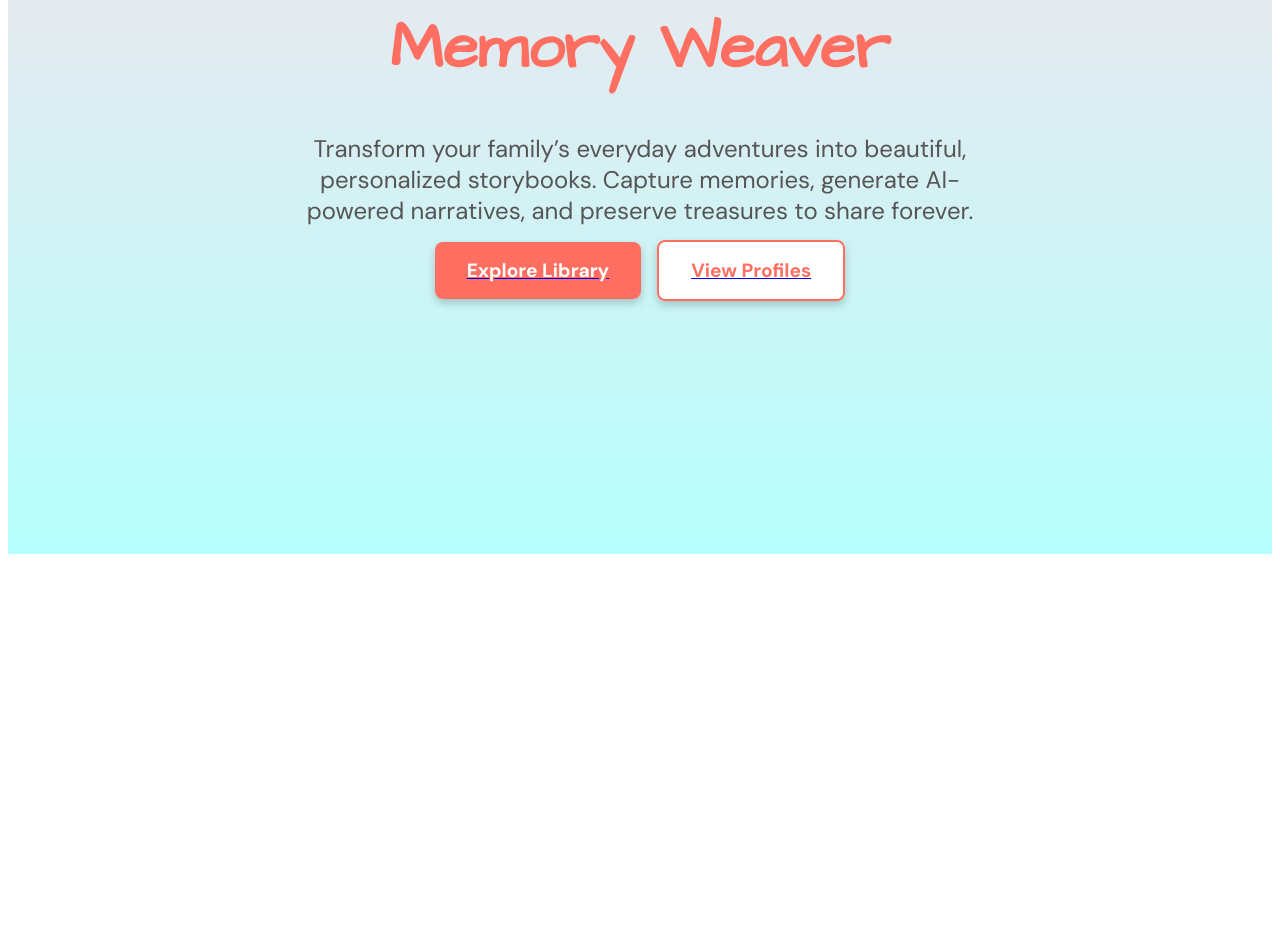
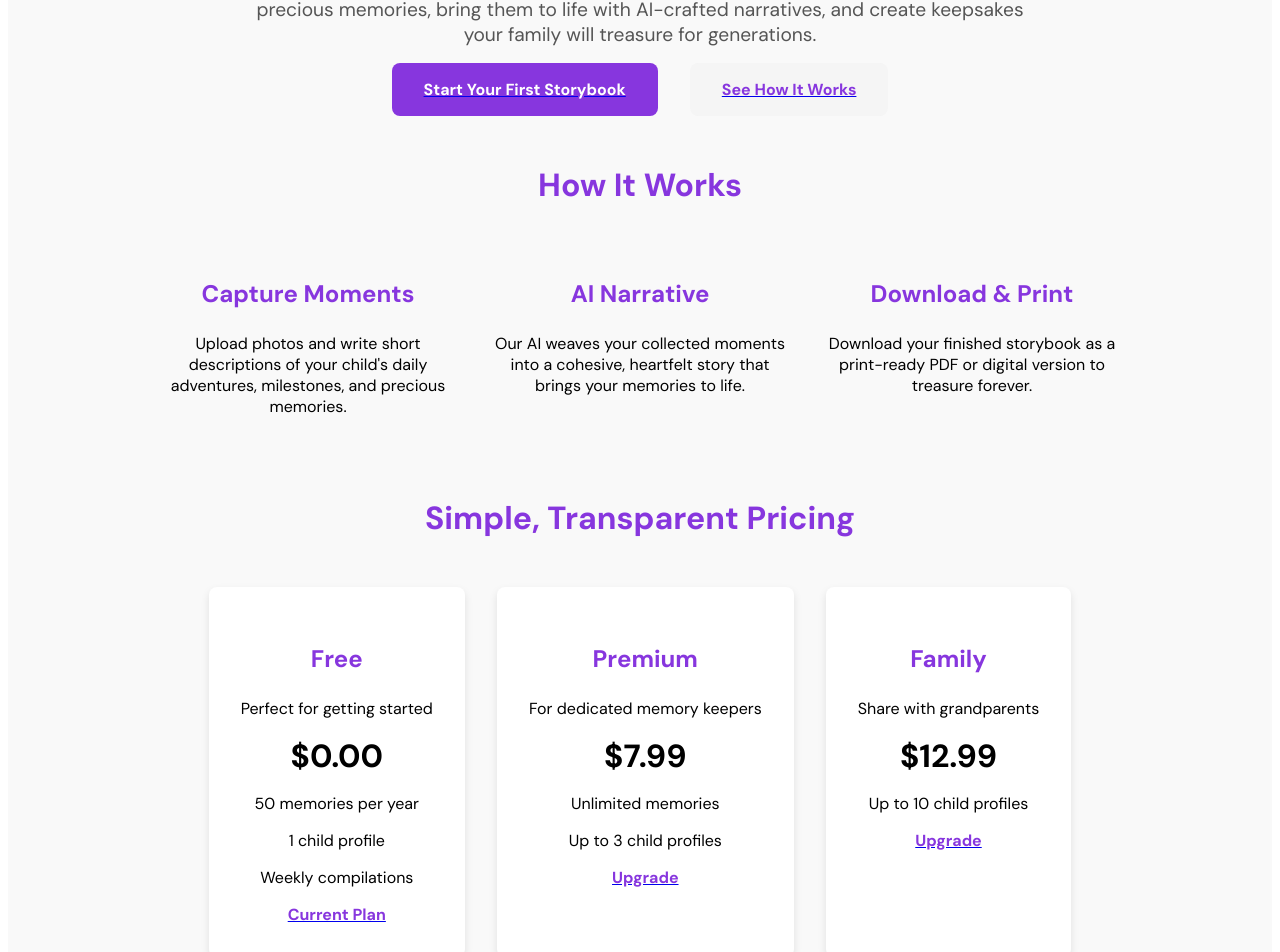
Before and after one commit to Gstewartuk/Treasured-Tales, a Next.js app: page / in a window 1280 px wide. Shown: the part 318-1270 px from the top of the page. Before the commit the page ends 880 px from the top, so only its background shows below. Built offline with nearby package versions, Linux system fonts and the light colour scheme.

Commit message:
Revise SEO title and update header content
Updated the title and meta description for SEO. Modified header and subheading content for clarity and branding.

```diff
--- a/pages/index.js
+++ b/pages/index.js
@@ -6,108 +6,159 @@ export default function AppHome() {
     <>
       {/* SEO and Google Fonts */}
       <Head>
-        <title>Memory Weaver - The Stories We Live, The Memories We Keep</title>
+        <title>Treasured Tales - The Stories We Live</title>
         <meta
           name="description"
-          content="Transform your child's everyday adventures into beautiful, personalized storybooks. Capture memories, generate AI-powered narratives, and download print-ready treasures."
+          content="Transform your child's real-life adventures into personalized storybooks. Preserve precious memories, bring them to life with AI-crafted narratives, and create keepsakes your family will treasure for generations."
         />
-        <link rel="icon" type="image/png" href="/favicon.png" />
         <link
-          href="https://fonts.googleapis.com/css2?family=DM+Sans:ital,wght@0,400;0,700;1,400;1,700&family=Architects+Daughter&display=swap"
+          href="https://fonts.googleapis.com/css2?family=Architects+Daughter&family=DM+Sans:wght@400;700&display=swap"
           rel="stylesheet"
         />
       </Head>
 
-      {/* Page Content */}
-      <div
-        style={{
-          minHeight: '100vh',
-          display: 'flex',
-          flexDirection: 'column',
-          justifyContent: 'center',
-          alignItems: 'center',
-          textAlign: 'center',
-          padding: '2rem',
-          background: 'linear-gradient(to bottom, #FFDEE9, #B5FFFC)',
-          fontFamily: "'DM Sans', sans-serif",
-        }}
-      >
-        {/* Page Header */}
-        <h1
-          style={{
-            fontSize: '4rem',
-            color: '#FF6F61',
-            marginBottom: '1rem',
-            fontFamily: "'Architects Daughter', cursive",
-          }}
-        >
-          Memory Weaver
-        </h1>
+      <div style={{ fontFamily: "'DM Sans', sans-serif", backgroundColor: '#f9f9f9' }}>
+        {/* Header Section */}
+        <header style={{ textAlign: 'center', padding: '3rem 1rem', backgroundColor: '#FFFFFF' }}>
+          <h1 style={{ fontSize: '4rem', color: '#8736de', margin: 0 }}>Treasured Tales</h1>
+          <p style={{ fontSize: '1.5rem', color: '#555', marginTop: '1rem' }}>The Stories We Live</p>
+        </header>
 
-        {/* Subheading */}
-        <p
-          style={{
-            fontSize: '1.5rem',
-            color: '#555',
-            maxWidth: '700px',
-            marginBottom: '2rem',
-          }}
-        >
-          Transform your family’s everyday adventures into beautiful, personalized storybooks. Capture memories, generate AI-powered narratives, and preserve treasures to share forever.
+        <main style={{ padding: '2rem', maxWidth: '1200px', margin: '0 auto' }}>
+          {/* Hero Section */}
+          <section style={{ textAlign: 'center', marginBottom: '4rem' }}>
+            <p style={{ fontSize: '1.2rem', color: '#555', maxWidth: '800px', margin: '0 auto' }}>
+              Transform your child's real-life adventures into personalized storybooks. Preserve precious memories, bring them to life with AI-crafted narratives, and create keepsakes your family will treasure for generations.
             </p>
-
-        {/* Buttons */}
-        <div
-          style={{
-            display: 'flex',
-            gap: '1rem',
-            justifyContent: 'center',
-            flexWrap: 'wrap',
-          }}
-        >
-          {/* Library Button */}
-          <Link href="/app/library">
+            <div style={{ display: 'flex', gap: '2rem', justifyContent: 'center', marginTop: '2rem' }}>
+              <Link href="/start-storybook">
                 <a
                   style={{
                     padding: '1rem 2rem',
-                background: '#FF6F61',
+                    backgroundColor: '#8736de',
                     color: '#fff',
                     textDecoration: 'none',
                     borderRadius: '8px',
-                fontSize: '1.2rem',
                     fontWeight: 'bold',
-                boxShadow: '0 4px 8px rgba(0,0,0,0.2)',
-                transition: 'background-color 0.3s ease',
                   }}
-              onMouseEnter={(e) => (e.target.style.backgroundColor = '#E5564C')}
-              onMouseLeave={(e) => (e.target.style.backgroundColor = '#FF6F61')}
                 >
-              Explore Library
+                  Start Your First Storybook
                 </a>
               </Link>
-
-          {/* Profiles Button */}
-          <Link href="/app/children/[id]">
+              <Link href="/how-it-works">
                 <a
                   style={{
                     padding: '1rem 2rem',
-                background: '#fff',
-                color: '#FF6F61',
+                    backgroundColor: '#f5f5f5',
+                    color: '#8736de',
                     textDecoration: 'none',
                     borderRadius: '8px',
-                border: '2px solid #FF6F61',
-                fontSize: '1.2rem',
                     fontWeight: 'bold',
-                boxShadow: '0 4px 8px rgba(0,0,0,0.2)',
-                transition: 'background-color 0.3s ease',
                   }}
-              onMouseEnter={(e) => (e.target.style.backgroundColor = '#FFF3F0')}
-              onMouseLeave={(e) => (e.target.style.backgroundColor = '#fff')}
                 >
-              View Profiles
+                  See How It Works
                 </a>
               </Link>
             </div>
+          </section>
+
+          {/* How It Works Section */}
+          <section>
+            <h2 style={{ fontSize: '2rem', textAlign: 'center', marginBottom: '3rem', color: '#8736de' }}>
+              How It Works
+            </h2>
+            <div style={{ display: 'flex', gap: '2rem', flexWrap: 'wrap', justifyContent: 'center' }}>
+              <div style={{ textAlign: 'center', maxWidth: '300px' }}>
+                <h3 style={{ fontSize: '1.5rem', color: '#8736de' }}>Capture Moments</h3>
+                <p>Upload photos and write short descriptions of your child's daily adventures, milestones, and precious memories.</p>
+              </div>
+              <div style={{ textAlign: 'center', maxWidth: '300px' }}>
+                <h3 style={{ fontSize: '1.5rem', color: '#8736de' }}>AI Narrative</h3>
+                <p>Our AI weaves your collected moments into a cohesive, heartfelt story that brings your memories to life.</p>
+              </div>
+              <div style={{ textAlign: 'center', maxWidth: '300px' }}>
+                <h3 style={{ fontSize: '1.5rem', color: '#8736de' }}>Download & Print</h3>
+                <p>Download your finished storybook as a print-ready PDF or digital version to treasure forever.</p>
+              </div>
+            </div>
+          </section>
+
+          {/* Pricing Section */}
+          <section style={{ marginTop: '4rem', textAlign: 'center' }}>
+            <h2 style={{ fontSize: '2rem', marginBottom: '3rem', color: '#8736de' }}>Simple, Transparent Pricing</h2>
+            <div style={{ display: 'flex', flexWrap: 'wrap', gap: '2rem', justifyContent: 'center' }}>
+              {/* Free Plan */}
+              <div
+                style={{
+                  backgroundColor: '#fff',
+                  padding: '2rem',
+                  borderRadius: '8px',
+                  boxShadow: '0 4px 8px rgba(0,0,0,0.1)',
+                  maxWidth: '300px',
+                  textAlign: 'center',
+                }}
+              >
+                <h3 style={{ color: '#8736de', fontSize: '1.5rem' }}>Free</h3>
+                <p>Perfect for getting started</p>
+                <p style={{ fontSize: '2rem', fontWeight: 'bold', margin: '1rem 0' }}>$0.00</p>
+                <p>50 memories per year</p>
+                <p>1 child profile</p>
+                <p>Weekly compilations</p>
+                <Link href="/current-plan">
+                  <a style={{ color: '#8736de', textDecoration: 'none', fontWeight: 'bold' }}>Current Plan</a>
+                </Link>
+              </div>
+
+              {/* Premium Plan */}
+              <div
+                style={{
+                  backgroundColor: '#fff',
+                  padding: '2rem',
+                  borderRadius: '8px',
+                  boxShadow: '0 4px 8px rgba(0,0,0,0.1)',
+                  maxWidth: '300px',
+                  textAlign: 'center',
+                }}
+              >
+                <h3 style={{ color: '#8736de', fontSize: '1.5rem' }}>Premium</h3>
+                <p>For dedicated memory keepers</p>
+                <p style={{ fontSize: '2rem', fontWeight: 'bold', margin: '1rem 0' }}>$7.99</p>
+                <p>Unlimited memories</p>
+                <p>Up to 3 child profiles</p>
+                <Link href="/upgrade">
+                  <a style={{ color: '#8736de', textDecoration: 'none', fontWeight: 'bold' }}>Upgrade</a>
+                </Link>
+              </div>
+
+              {/* Family Plan */}
+              <div
+                style={{
+                  backgroundColor: '#fff',
+                  padding: '2rem',
+                  borderRadius: '8px',
+                  boxShadow: '0 4px 8px rgba(0,0,0,0.1)',
+                  maxWidth: '300px',
+                  textAlign: 'center',
+                }}
+              >
+                <h3 style={{ color: '#8736de', fontSize: '1.5rem' }}>Family</h3>
+                <p>Share with grandparents</p>
+                <p style={{ fontSize: '2rem', fontWeight: 'bold', margin: '1rem 0' }}>$12.99</p>
+                <p>Up to 10 child profiles</p>
+                <Link href="/upgrade">
+                  <a style={{ color: '#8736de', textDecoration: 'none', fontWeight: 'bold' }}>Upgrade</a>
+                </Link>
+              </div>
+            </div>
+          </section>
+        </main>
+
+        {/* Footer Section */}
+        <footer style={{ textAlign: 'center', padding: '3rem 1rem', backgroundColor: '#FFFFFF' }}>
+          <p style={{ fontSize: '1rem', color: '#999' }}>
+            Made with ❤️ for families everywhere | <Link href="/privacy"><a style={{ color: '#8736de' }}>Privacy Policy</a></Link>
+          </p>
+        </footer>
       </div>
     </>
   );
```
Lines whose indentation alone changed are shown as unchanged.
